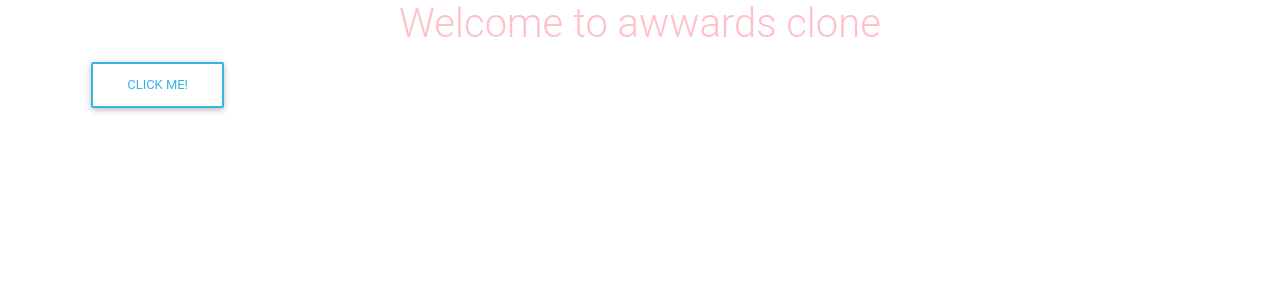
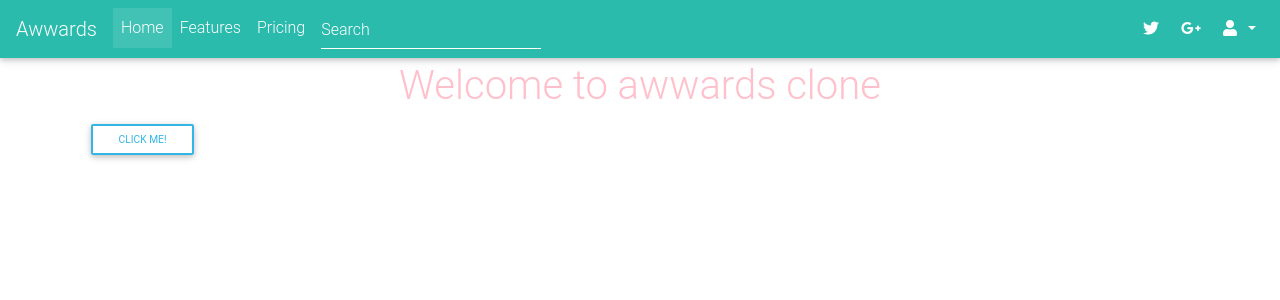
Before and after one commit to MungaiKeren/Awwards-Clone, a Django app: page / in a window 1280 px wide. Shown: the top 300 px of the page. Run offline with Django 3.2, Linux system fonts and the light colour scheme; some libraries are stand-ins or nearby versions.

Commit message:
This commit includes a navigation bar in my site

```diff
--- a/mysite/templates/index.html
+++ b/mysite/templates/index.html
@@ -3,7 +3,7 @@
 {{block.super}}
 <div class="container">
     <h1 class="text-center">Welcome to awwards clone</h1>
-<button class="btn btn-outline-info">Click Me!</button>
+<button class="btn btn-sm btn-outline-info">Click Me!</button>
 <div class="display">
     <p>I'm actually here</p>
 </div>
--- a/mysite/templates/navbar.html
+++ b/mysite/templates/navbar.html
@@ -0,0 +1,55 @@
+<!--Navbar -->
+<nav class="mb-1 navbar navbar-expand-lg navbar-dark default-color">
+  <a class="navbar-brand" href="{% url 'index' %}">Awwards</a>
+  <button class="navbar-toggler" type="button" data-toggle="collapse" data-target="#navbarSupportedContent-333"
+    aria-controls="navbarSupportedContent-333" aria-expanded="false" aria-label="Toggle navigation">
+    <span class="navbar-toggler-icon"></span>
+  </button>
+  <div class="collapse navbar-collapse" id="navbarSupportedContent-333">
+    <ul class="navbar-nav mr-auto">
+      <li class="nav-item active">
+        <a class="nav-link" href="{% url 'index' %}">Home
+          <span class="sr-only">(current)</span>
+        </a>
+      </li>
+      <li class="nav-item">
+        <a class="nav-link" href="#">Features</a>
+      </li>
+      <li class="nav-item">
+        <a class="nav-link" href="#">Pricing</a>
+      </li>
+      <li class="nav-item dropdown">
+          <form class="form-inline">
+              <div class="md-form my-0">
+                  <input class="form-control mr-sm-2" type="text" placeholder="Search" aria-label="Search">
+              </div>
+          </form>
+      </li>
+    </ul>
+    <ul class="navbar-nav ml-auto nav-flex-icons">
+      <li class="nav-item">
+        <a class="nav-link waves-effect waves-light">
+          <i class="fab fa-twitter"></i>
+        </a>
+      </li>
+      <li class="nav-item">
+        <a class="nav-link waves-effect waves-light">
+          <i class="fab fa-google-plus-g"></i>
+        </a>
+      </li>
+      <li class="nav-item dropdown">
+        <a class="nav-link dropdown-toggle" id="navbarDropdownMenuLink-333" data-toggle="dropdown"
+          aria-haspopup="true" aria-expanded="false">
+          <i class="fas fa-user"></i>
+        </a>
+        <div class="dropdown-menu dropdown-menu-right dropdown-default"
+          aria-labelledby="navbarDropdownMenuLink-333">
+          <a class="dropdown-item" href="#">Profile</a>
+          <a class="dropdown-item" href="#">Change password</a>
+          <a class="dropdown-item" href="#">Logout</a>
+        </div>
+      </li>
+    </ul>
+  </div>
+</nav>
+<!--/.Navbar -->
```
